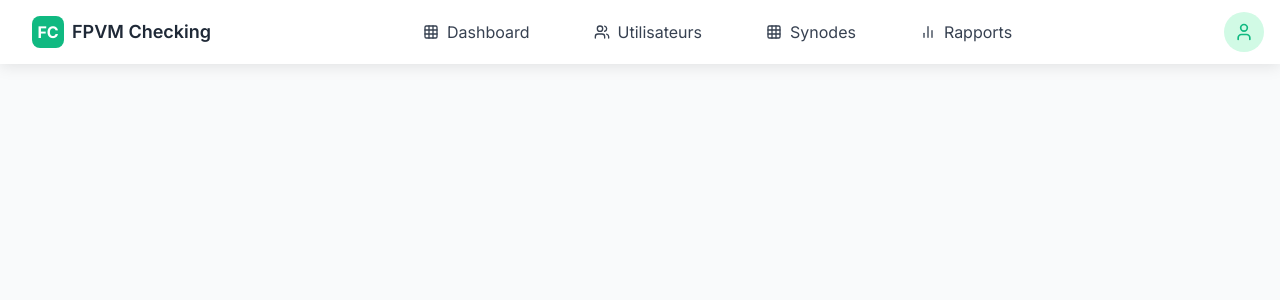
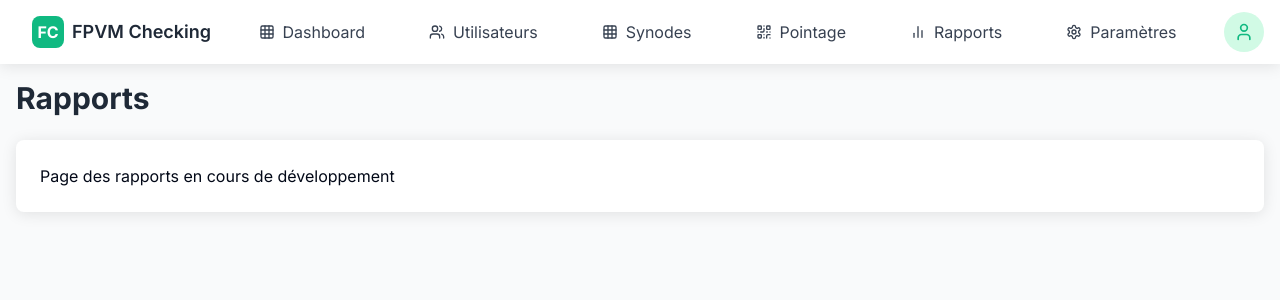
Before and after one commit to lestiti/presence-guardian-04, a React (Vite) app: page /reports in a window 1280 px wide. Shown: the top 300 px of the page. Built offline with nearby package versions, Linux system fonts and the light colour scheme.

Commit message:
Add menus to header
Implemented functionality to include all menu items in the header component for improved navigation.
[skip gpt_engineer]

```diff
--- a/src/App.tsx
+++ b/src/App.tsx
@@ -7,6 +7,9 @@ import { Layout } from "./components/layout/Layout";
 import Index from "./pages/Index";
 import Users from "./pages/Users";
 import Synods from "./pages/Synods";
+import Reports from "./pages/Reports";
+import Settings from "./pages/Settings";
+import Attendance from "./pages/Attendance";
 
 const queryClient = new QueryClient();
 
@@ -21,6 +24,9 @@ const App = () => (
             <Route path="/" element={<Index />} />
             <Route path="/users" element={<Users />} />
             <Route path="/synods" element={<Synods />} />
+            <Route path="/attendance" element={<Attendance />} />
+            <Route path="/reports" element={<Reports />} />
+            <Route path="/settings" element={<Settings />} />
           </Routes>
         </Layout>
       </BrowserRouter>
--- a/src/components/layout/Header.tsx
+++ b/src/components/layout/Header.tsx
@@ -1,14 +1,23 @@
-import { Menu, User, BarChart2, Users, Grid } from "lucide-react";
+import { useState } from "react";
+import { Menu, User, BarChart2, Users, Grid, QrCode, Settings, X } from "lucide-react";
 import { Link } from "react-router-dom";
 
 export const Header = () => {
+  const [isMenuOpen, setIsMenuOpen] = useState(false);
+
+  const toggleMenu = () => setIsMenuOpen(!isMenuOpen);
+
   return (
     <header className="fixed top-0 left-0 right-0 bg-white shadow-soft z-50">
       <div className="container mx-auto px-4">
         <div className="flex items-center justify-between h-16">
           <div className="flex items-center space-x-4">
-            <button className="lg:hidden">
-              <Menu className="w-6 h-6 text-secondary" />
+            <button className="lg:hidden" onClick={toggleMenu}>
+              {isMenuOpen ? (
+                <X className="w-6 h-6 text-secondary" />
+              ) : (
+                <Menu className="w-6 h-6 text-secondary" />
+              )}
             </button>
             <Link to="/" className="flex items-center space-x-2">
               <div className="w-8 h-8 bg-primary rounded-lg flex items-center justify-center">
@@ -18,22 +27,30 @@ export const Header = () => {
             </Link>
           </div>
 
-          <nav className="hidden lg:flex items-center space-x-8">
-            <Link to="/" className="nav-link flex items-center space-x-2">
+          <nav className={`${isMenuOpen ? 'block' : 'hidden'} lg:flex absolute lg:relative top-16 lg:top-0 left-0 right-0 bg-white lg:bg-transparent shadow-md lg:shadow-none p-4 lg:p-0 space-y-4 lg:space-y-0 lg:items-center lg:space-x-8`}>
+            <Link to="/" className="nav-link flex items-center space-x-2" onClick={toggleMenu}>
               <Grid className="w-4 h-4" />
               <span>Dashboard</span>
             </Link>
-            <Link to="/users" className="nav-link flex items-center space-x-2">
+            <Link to="/users" className="nav-link flex items-center space-x-2" onClick={toggleMenu}>
               <Users className="w-4 h-4" />
               <span>Utilisateurs</span>
             </Link>
-            <Link to="/synods" className="nav-link flex items-center space-x-2">
+            <Link to="/synods" className="nav-link flex items-center space-x-2" onClick={toggleMenu}>
               <Grid className="w-4 h-4" />
               <span>Synodes</span>
             </Link>
-            <Link to="/reports" className="nav-link flex items-center space-x-2">
+            <Link to="/attendance" className="nav-link flex items-center space-x-2" onClick={toggleMenu}>
+              <QrCode className="w-4 h-4" />
+              <span>Pointage</span>
+            </Link>
+            <Link to="/reports" className="nav-link flex items-center space-x-2" onClick={toggleMenu}>
               <BarChart2 className="w-4 h-4" />
               <span>Rapports</span>
+            </Link>
+            <Link to="/settings" className="nav-link flex items-center space-x-2" onClick={toggleMenu}>
+              <Settings className="w-4 h-4" />
+              <span>Paramètres</span>
             </Link>
           </nav>
 
--- /dev/null
+++ b/src/pages/Attendance.tsx
@@ -0,0 +1,14 @@
+const Attendance = () => {
+  return (
+    <div className="space-y-6">
+      <div className="flex justify-between items-center">
+        <h1 className="text-3xl font-bold text-secondary">Pointage</h1>
+      </div>
+      <div className="card">
+        <p>Page de pointage en cours de développement</p>
+      </div>
+    </div>
+  );
+};
+
+export default Attendance;
--- /dev/null
+++ b/src/pages/Reports.tsx
@@ -0,0 +1,14 @@
+const Reports = () => {
+  return (
+    <div className="space-y-6">
+      <div className="flex justify-between items-center">
+        <h1 className="text-3xl font-bold text-secondary">Rapports</h1>
+      </div>
+      <div className="card">
+        <p>Page des rapports en cours de développement</p>
+      </div>
+    </div>
+  );
+};
+
+export default Reports;
--- /dev/null
+++ b/src/pages/Settings.tsx
@@ -0,0 +1,14 @@
+const Settings = () => {
+  return (
+    <div className="space-y-6">
+      <div className="flex justify-between items-center">
+        <h1 className="text-3xl font-bold text-secondary">Paramètres</h1>
+      </div>
+      <div className="card">
+        <p>Page des paramètres en cours de développement</p>
+      </div>
+    </div>
+  );
+};
+
+export default Settings;
```
